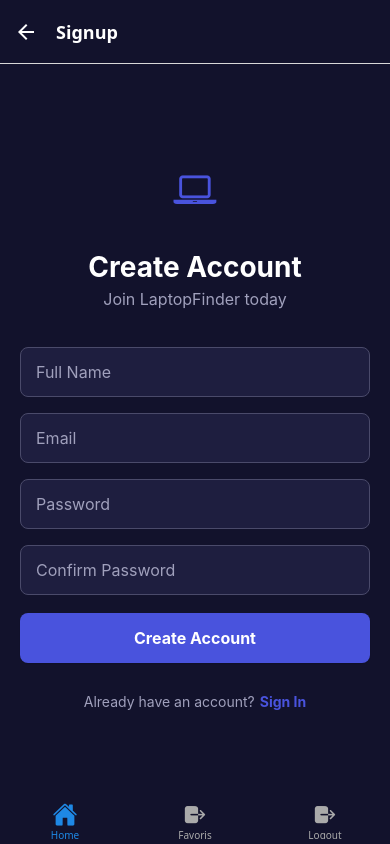
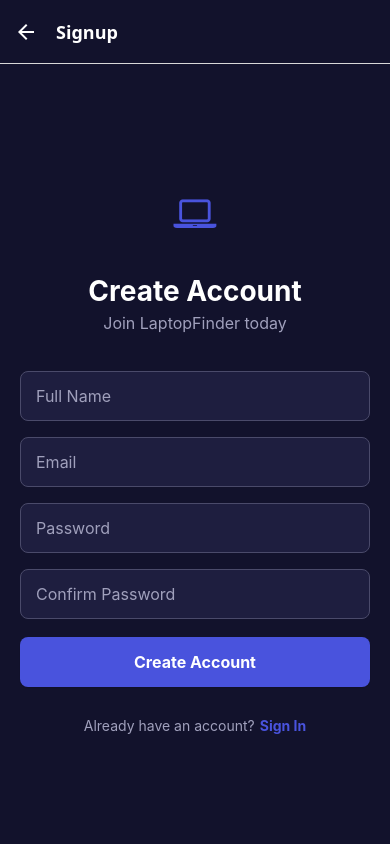
Before and after one commit to riyadh03/Lapmatch, a React Native app in the folder lapmatch-mobile/: screen /Signup in a window 390 px wide. Built offline with nearby package versions, Linux system fonts and the light colour scheme.

Commit message:
navigation fixed

```diff
--- a/lapmatch-mobile/src/navigation/MainTabs.js
+++ b/lapmatch-mobile/src/navigation/MainTabs.js
@@ -1,10 +1,55 @@
+// import { createBottomTabNavigator } from '@react-navigation/bottom-tabs';
+// import { Ionicons } from '@expo/vector-icons';
+
+// import AppStack from './AppStack';
+// import LogoutScreen from '../screens/LogoutScreen';
+// import FavorisScreen from '../screens/FavorisScreen';
+
+
+// const Tab = createBottomTabNavigator();
+
+// export default function MainTabs() {
+//   return (
+//     <Tab.Navigator
+//       screenOptions={({ route }) => ({
+//         headerShown: false,
+//         tabBarIcon: ({ color, size }) => {
+//           const iconName =
+//             route.name === 'HomeTab' ? 'home' : 'log-out';
+
+//           return <Ionicons name={iconName} size={size} color={color} />;
+//         },
+//         tabBarStyle: { backgroundColor: '#12122C', borderTopWidth: 0, elevation: 0, shadowOpacity: 0,},
+//         tabBarActiveTintColor: '#1E88E5',
+//         tabBarInactiveTintColor: '#aaa',
+//       })}
+//     >
+//       <Tab.Screen
+//         name="HomeTab"
+//         component={AppStack}
+//         options={{ title: 'Home' }}
+//       />
+//        <Tab.Screen
+//         name="Favoris"
+//         component={FavorisScreen}
+//         options={{ title: 'Favoris' }}
+//       />
+//       <Tab.Screen
+//         name="Logout"
+//         component={LogoutScreen}
+//       />
+
+//     </Tab.Navigator>
+//   );
+// }
+
 import { createBottomTabNavigator } from '@react-navigation/bottom-tabs';
 import { Ionicons } from '@expo/vector-icons';
+import { getFocusedRouteNameFromRoute } from '@react-navigation/native';
 
 import AppStack from './AppStack';
 import LogoutScreen from '../screens/LogoutScreen';
 import FavorisScreen from '../screens/FavorisScreen';
-
 
 const Tab = createBottomTabNavigator();
 
@@ -14,22 +59,69 @@ export default function MainTabs() {
       screenOptions={({ route }) => ({
         headerShown: false,
         tabBarIcon: ({ color, size }) => {
-          const iconName =
-            route.name === 'HomeTab' ? 'home' : 'log-out';
-
+          let iconName;
+          if (route.name === 'HomeTab') iconName = 'home';
+          else if (route.name === 'Favoris') iconName = 'star';
+          else if (route.name === 'Logout') iconName = 'log-out';
           return <Ionicons name={iconName} size={size} color={color} />;
         },
-        tabBarStyle: { backgroundColor: '#12122C', borderTopWidth: 0, elevation: 0, shadowOpacity: 0,},
         tabBarActiveTintColor: '#1E88E5',
         tabBarInactiveTintColor: '#aaa',
+        tabBarStyle: {
+          backgroundColor: '#12122C',
+          borderTopWidth: 0,
+          elevation: 0,
+          shadowOpacity: 0,
+        },
       })}
     >
-      <Tab.Screen
+      {/* <Tab.Screen
         name="HomeTab"
         component={AppStack}
-        options={{ title: 'Home' }}
-      />
-       <Tab.Screen
+        options={({ route }) => {
+          // 🔹 cacher le TabBar si la route active dans AppStack est Login ou Signup
+          const routeName = getFocusedRouteNameFromRoute(route) ?? 'Home';
+          return {
+            title: 'Home',
+            tabBarStyle: routeName === 'Login' || routeName === 'Signup'
+              ? { display: 'none' }
+              : {
+                  backgroundColor: '#12122C',
+                  borderTopWidth: 0,
+                  elevation: 0,
+                  shadowOpacity: 0,
+                },
+          };
+        }}
+      /> */}
+
+<Tab.Screen
+  name="HomeTab"
+  component={AppStack}
+  options={({ route }) => {
+    const routeName = getFocusedRouteNameFromRoute(route) ?? 'Home';
+    return {
+      title: 'Home',
+      tabBarStyle: routeName === 'Login' || routeName === 'Signup'
+        ? { display: 'none' }
+        : {
+            backgroundColor: '#12122C',
+            borderTopWidth: 0,
+            elevation: 0,
+            shadowOpacity: 0,
+          },
+    };
+  }}
+  listeners={({ navigation }) => ({
+    tabPress: (e) => {
+      e.preventDefault(); // empêche le comportement par défaut
+      navigation.navigate('HomeTab', { screen: 'Home' }); // 🔹 forcer la navigation sur Home
+    },
+  })}
+/>
+
+
+      <Tab.Screen
         name="Favoris"
         component={FavorisScreen}
         options={{ title: 'Favoris' }}
@@ -38,7 +130,6 @@ export default function MainTabs() {
         name="Logout"
         component={LogoutScreen}
       />
-
     </Tab.Navigator>
   );
 }
--- a/lapmatch-mobile/src/screens/SignupScreen.js
+++ b/lapmatch-mobile/src/screens/SignupScreen.js
@@ -240,7 +240,7 @@ export default function SignupScreen({ navigation }) {
         <Text style={styles.loginText}>Already have an account?</Text>
         <Text
           style={styles.loginLink}
-          onPress={() => navigation.navigate("Login")}
+          onPress={() => navigation.goBack("Login")}
         >
           Sign In
         </Text>
```
Also changed, not shown: lapmatch-mobile/src/screens/admin/AdminHomeScreen.js (added).
